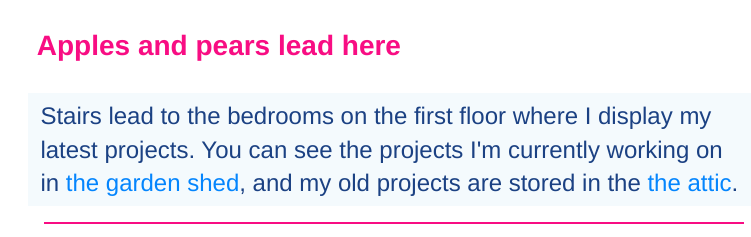
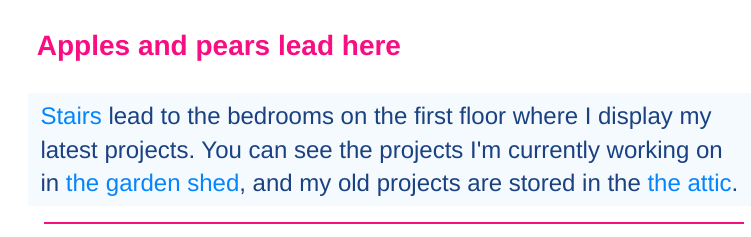
Before and after one commit to ThwCorbin/toms-site, an Eleventy site: page src/firstFloor.html in a window 1280 px wide. Shown: the part 122-359 px from the top of the page, 246-997 px from the left. Built offline with nearby package versions, Linux system fonts and the light colour scheme; Eleventy itself is replaced by a stand-in of ours; files that its build step writes are made by us from their sources.

Commit message:
Add apples and pears definition

```diff
--- a/src/firstFloor.html
+++ b/src/firstFloor.html
@@ -4,8 +4,10 @@
   <h2 class="pageTeaser">Apples and pears lead here</h2>
   <div class="pageIntro">
     <p>
-      Stairs lead to the bedrooms on the first floor where I display my latest
-      projects. You can see the projects I'm currently working on in
+      <a href="https://www.collinsdictionary.com/dictionary/english/apples-and-pears"
+      title="Definition of apples and pears">Stairs</a> lead to the bedrooms on the
+      first floor where I display my latest projects. You can see the projects I'm
+      currently working on in
       <a
         href="../gardenshed"
         title="The garden shed is where I
```
